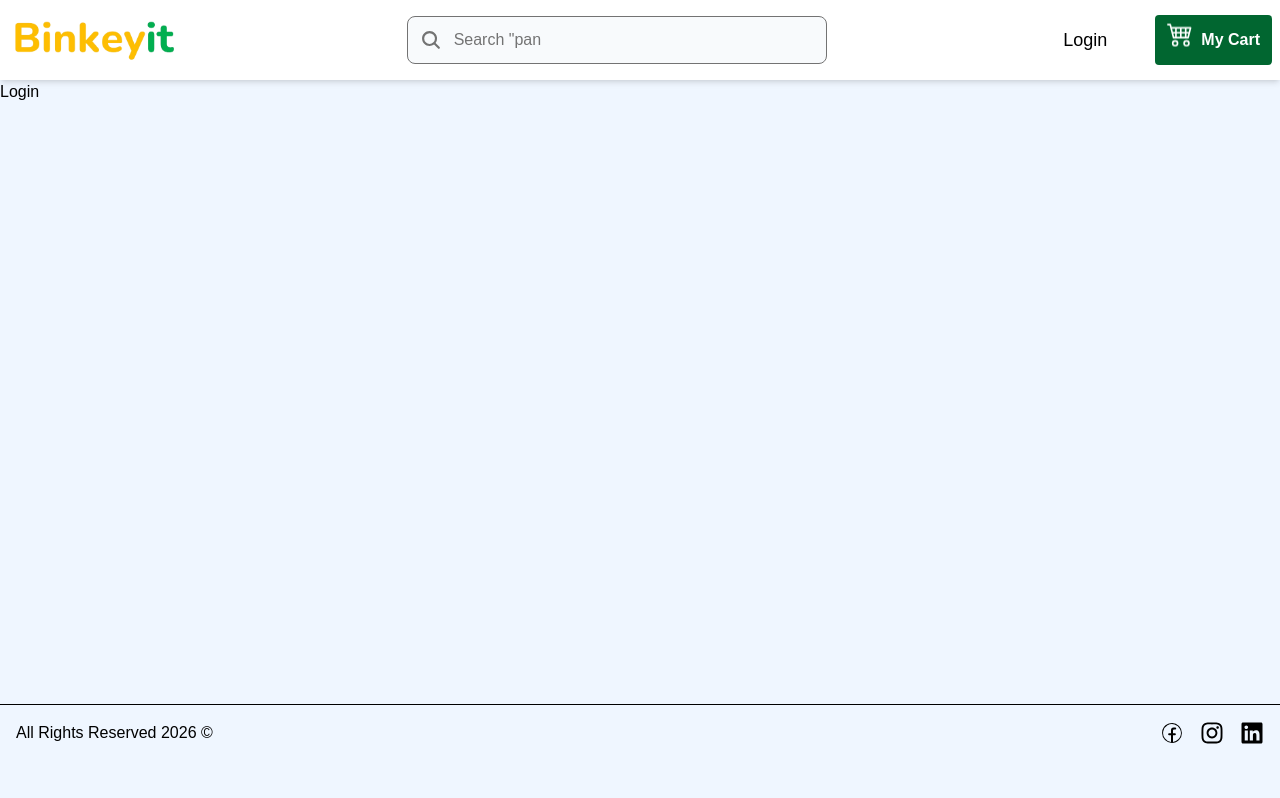
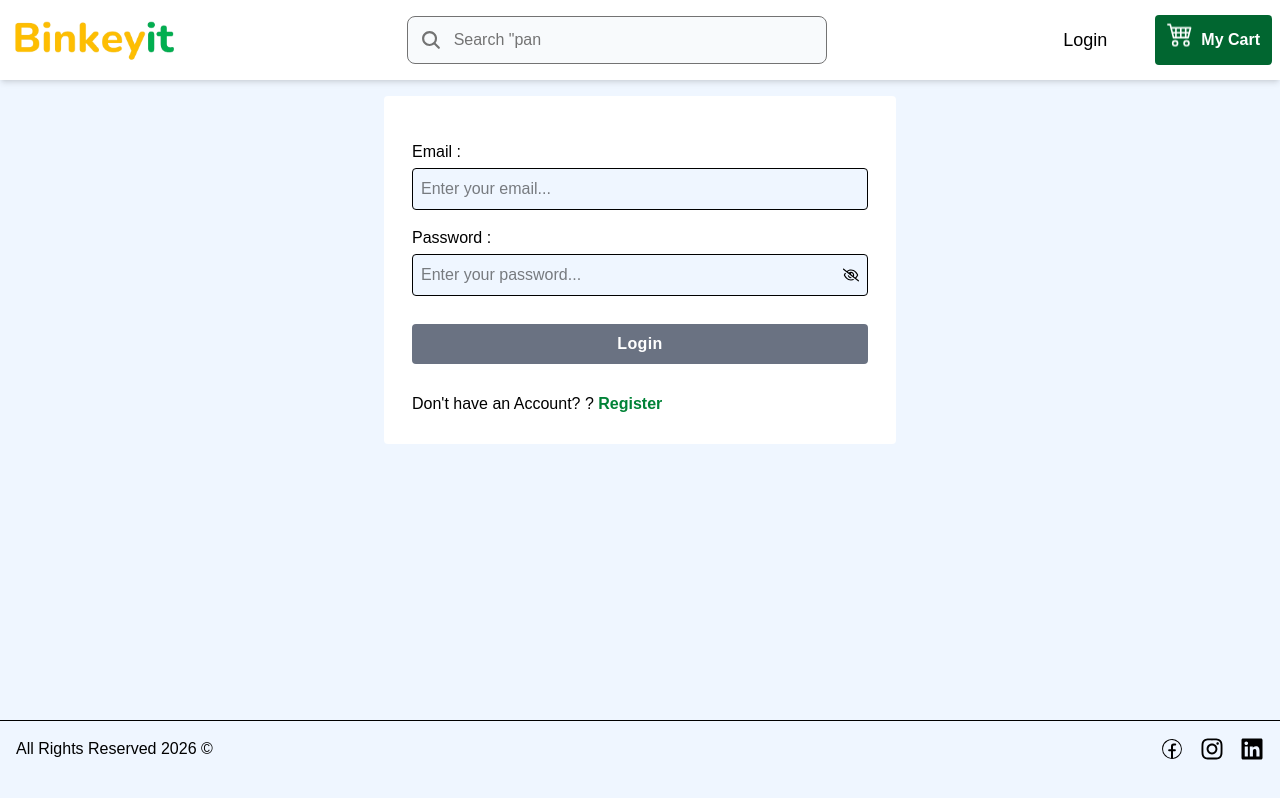
Before and after one commit to tejth/EcommerceSite, a React (Vite) app in the folder client/: page /login in a window 1280 px wide. Built offline with nearby package versions, Linux system fonts and the light colour scheme.

Commit message:
login page and functionality added

```diff
--- a/client/src/common/SummaryApi.js
+++ b/client/src/common/SummaryApi.js
@@ -4,6 +4,11 @@ const SummaryApi = {
     register : {
         url : '/api/user/register',
         method : 'post'
+    },
+    login : {
+        url : '/api/user/login',
+        method: 'post'
+
     }
 }
 
--- a/client/src/pages/Login.jsx
+++ b/client/src/pages/Login.jsx
@@ -1,8 +1,121 @@
-import React from 'react'
+import React,{useState} from 'react'
+import {FaRegEyeSlash} from 'react-icons/fa6'
+import {FaRegEye} from 'react-icons/fa6'
+import toast from 'react-hot-toast'
+import Axios from '../utils/Axios'
+import SummaryApi from '../common/SummaryApi'
+import AxiosTostError from '../utils/AxiosTostError'
+import { useNavigate } from 'react-router-dom'
+import { Link } from 'react-router-dom'
+
 
 const Login = () => {
+   const [data,setData] = useState({
+    email: "",
+    password: "",
+   })
+
+
+   const [showPassword , setShowPassword] = useState(false)
+   const navigate = useNavigate()
+
+
+   const handleChange = (e)=>{
+    const {name, value} = e.target
+
+    setData((prev)=>{
+         return{
+            ...prev,
+            [name]:value
+         }
+    })
+
+   }
+
+   const validValue = Object.values(data).every(el => el)
+
+
+   const handleSubmit = async(e)=>{
+         e.preventDefault()
+
+
+         try {
+            const response = await Axios({
+              ...SummaryApi.login,
+              data: data
+           })
+
+           if(response.data.error){
+            toast.error(response.data.message)
+           }
+
+           if(response.data.success){
+            toast.success(response.data.message)
+            setData({
+              email: "",
+              password: "",
+            })
+
+            navigate("/")
+           }
+
+
+         } catch (error) {
+          AxiosTostError(error)
+         }
+
+
+
+
+   }
+
+
+
   return (
-    <div>Login</div>
+    <section className='w-full container mx-auto px-2 '>
+           <div className='bg-white my-4 w-full max-w-lg mx-auto rounded p-7 '>
+
+              <form onSubmit={handleSubmit} className='grid gap-4 py-4'>
+
+
+                 <div className='grid gap-1'>
+                    <label htmlFor="email">Email :</label>
+                    <input placeholder='Enter your email...' id='email' name='email' type="email"  className='bg-blue-50 p-2 border rounded outline-none focus:border-[#ffbf00]' value={data.email} onChange={handleChange} />
+                </div>
+
+
+                <div className='grid gap-1'>
+                    <label htmlFor="password">Password :</label>
+                    <div  className='bg-blue-50 p-2 border rounded flex items-center focus-within:border-[#ffbf00]'>
+
+                     <input placeholder='Enter your password...' id='password' name='password' type={showPassword ? "text" : "password"}  className='w-full outline-none' value={data.password} onChange={handleChange} />
+
+
+                     <div onClick={()=> setShowPassword(prev => !prev)} className='cursor-pointer'>
+                        {
+                            showPassword ? ( <FaRegEye/> ):(<FaRegEyeSlash/>)
+                        }
+
+                    </div>
+
+
+                    </div>
+
+                </div>
+
+
+                <button disabled={!validValue} className={` ${validValue ? "hover:bg-green-700 bg-green-800": "bg-gray-500"}  text-white py-2 rounded my-3 tracking-wide  font-semibold `}>
+                  Login
+                </button>
+
+              </form>
+
+
+              <p>
+                Don't have an Account? ? <Link className='font-semibold text-green-700 hover:text-green-800' to={"/register"}>Register</Link>
+              </p>
+           </div>
+    </section>
   )
 }
 
```
